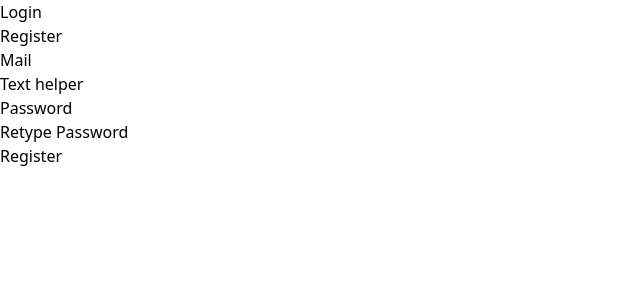
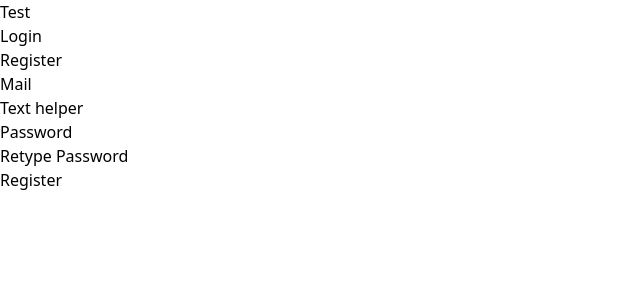
Before and after one commit to SOLOBOLODEV/bolo-event-front, a Vue app: page / in a window 1280 px wide. Shown: the top 300 px of the page, without its empty margins (0-640 px from the left). Built offline with nearby package versions, Linux system fonts and the light colour scheme; no server answers.

Commit message:
Add vue3-toast package

```diff
--- a/package.json
+++ b/package.json
@@ -15,7 +15,8 @@
     "dotenv": "^16.3.1",
     "pinia": "^2.1.7",
     "vue": "^3.3.4",
-    "vue-router": "^4.2.5"
+    "vue-router": "^4.2.5",
+    "vue3-toastify": "^0.1.14"
   },
   "devDependencies": {
     "@rushstack/eslint-patch": "^1.3.3",
--- a/src/App.vue
+++ b/src/App.vue
@@ -1,10 +1,7 @@
 <template>
   <header>
     <div>
-      <!-- <nav>
-        <RouterLink to="/">Home</RouterLink>
-      </nav> -->
-      <!-- <BoloConnexion /> -->
+      <button @click="testNotify()">Test</button>
     </div>
   </header>
 
@@ -16,6 +13,8 @@
 import { RouterLink, RouterView } from "vue-router";
 import { supabase } from "./utils/supabase";
 import { userSessionStore } from "./stores/userSession";
+import { toast } from "vue3-toastify";
+import "vue3-toastify/dist/index.css";
 
 const userSession = userSessionStore();
 
```
Also changed, not shown: 1 other file (tests, documents, lock files or other folders).
